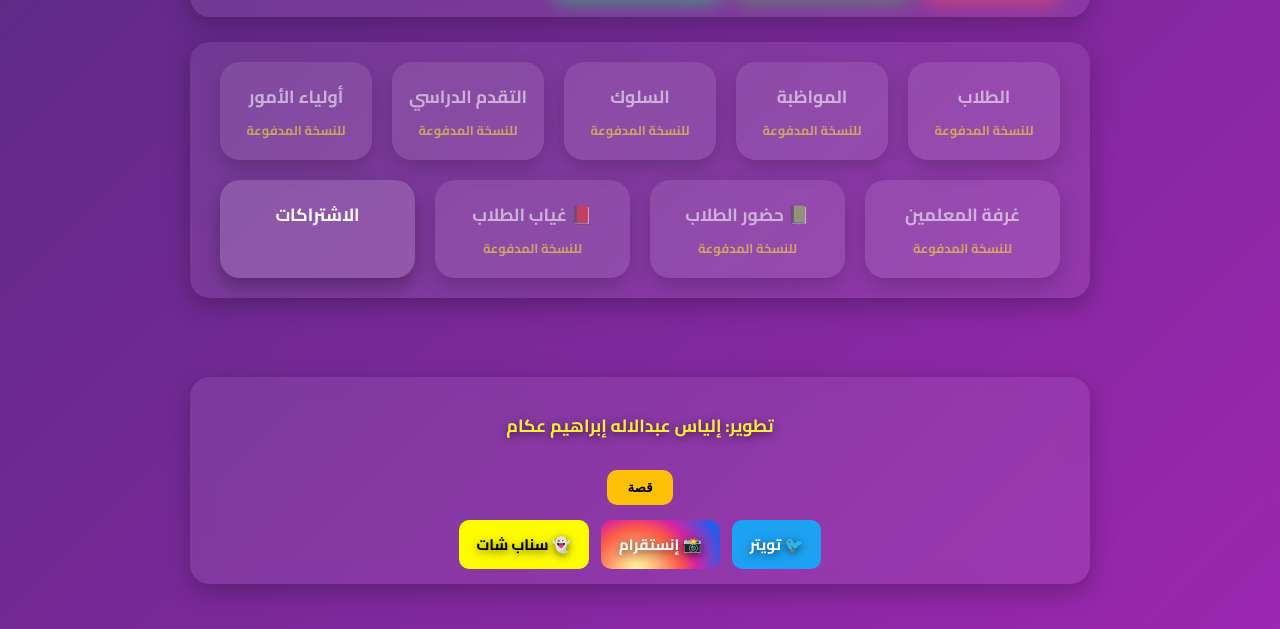
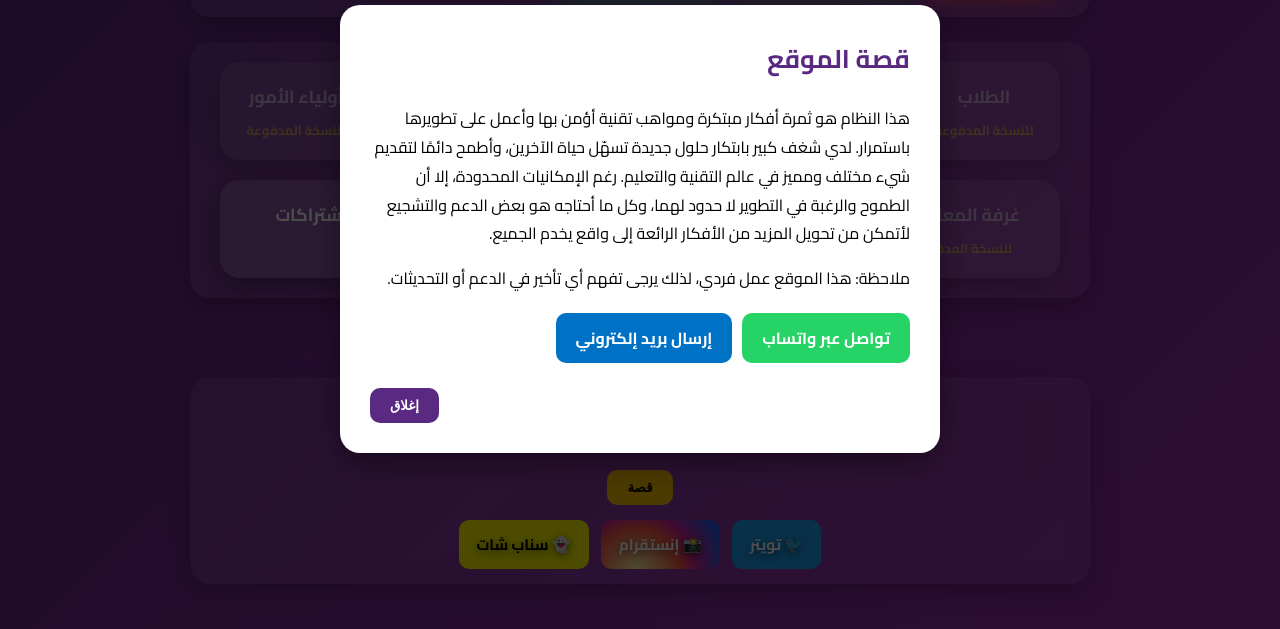
Before and after one commit to Eliasakkam/my-website1, a website: page index.html in a window 1280 px wide. Shown: the part 171-800 px from the top of the page. Drawn offline with Linux system fonts and the light colour scheme.

Commit message:
check story

```diff
--- a/index.html
+++ b/index.html
@@ -193,16 +193,35 @@
   </div>
 
   <!-- قصة -->
-  <div id="storyModal" style="display:none; position:fixed; top:0; right:0; bottom:0; left:0; background: rgba(0,0,0,0.7); z-index:999; justify-content: center; align-items: center;">
-    <div style="background: white; color: black; max-width: 600px; width: 90%; padding: 30px; border-radius: 20px; box-shadow: 0 10px 30px rgba(0,0,0,0.4); position: relative; font-family: 'Cairo', sans-serif;">
-      <h2 style="margin-top: 0; font-size: 1.6rem; color: #5a2a83;">قصة الموقع</h2>
-      <p style="line-height: 1.8;">
-        هذا النظام هو نتيجة عمل فردي وشغف شخصي بالتقنية والتعليم. بدأ كفكرة بسيطة لتسهيل إدارة المدارس بطريقة مرنة وسهلة، وتطور تدريجياً ليصبح أداة قوية تلبي احتياجات الإدارات المدرسية. تم تصميمه وبرمجته بالكامل من قبل إلياس عكام، بدعم من ملاحظات المدارس واستخدام تقنيات حديثة، ليكون نظامًا شاملاً وبسيطًا في نفس الوقت.
-      </p>
-      <p style="line-height: 1.8;">ملاحظة: هذا الموقع عمل فردي، لذلك يرجى تفهم أي تأخير في الدعم أو التحديثات.</p>
-      <button onclick="hideStory()" style="margin-top: 20px; padding: 8px 18px; background-color: #5a2a83; color: white; border: none; border-radius: 8px; cursor: pointer;">إغلاق</button>
+  <div id="storyModal" style="display:none; position:fixed; top:0; right:0; bottom:0; left:0; background: rgba(0,0,0,0.7); z-index:999; display: flex; justify-content: center; align-items: center;">
+  <div style="background: white; color: black; max-width: 600px; width: 90%; padding: 30px; border-radius: 20px; box-shadow: 0 10px 30px rgba(0,0,0,0.4); position: relative; font-family: 'Cairo', sans-serif;">
+    <h2 style="margin-top: 0; font-size: 1.6rem; color: #5a2a83;">قصة الموقع</h2>
+    <p style="line-height: 1.8;">
+      هذا النظام هو ثمرة أفكار مبتكرة ومواهب تقنية أؤمن بها وأعمل على تطويرها باستمرار. لدي شغف كبير بابتكار حلول جديدة تسهّل حياة الآخرين، وأطمح دائمًا لتقديم شيء مختلف ومميز في عالم التقنية والتعليم. رغم الإمكانيات المحدودة، إلا أن الطموح والرغبة في التطوير لا حدود لهما، وكل ما أحتاجه هو بعض الدعم والتشجيع لأتمكن من تحويل المزيد من الأفكار الرائعة إلى واقع يخدم الجميع.
+    </p>
+    <p style="line-height: 1.8;">ملاحظة: هذا الموقع عمل فردي، لذلك يرجى تفهم أي تأخير في الدعم أو التحديثات.</p>
+
+    <!-- أزرار التواصل -->
+    <div style="margin-top: 20px; display: flex; gap: 10px; justify-content: flex-start;">
+      <a href="https://wa.me/966502701039" target="_blank"
+         style="padding: 10px 20px; border-radius: 10px; background-color: #25D366; color: white; font-weight: bold; text-decoration: none; cursor: pointer;">
+        تواصل عبر واتساب
+      </a>
+      <a href="mailto:akkam.elyass@gmail.com?subject=استفسار" target="_blank"
+         style="padding: 10px 20px; border-radius: 10px; background-color: #0072C6; color: white; font-weight: bold; text-decoration: none; cursor: pointer;">
+        إرسال بريد إلكتروني
+      </a>
+    </div>
+
+    <!-- زر إغلاق -->
+    <div style="margin-top: 25px; text-align: left;">
+      <button onclick="hideStory()" style="padding: 10px 20px; border-radius: 10px; border: none; background-color: #5a2a83; color: white; font-weight: bold; cursor: pointer;">
+        إغلاق
+      </button>
     </div>
   </div>
+</div>
+
 
   <script>
     const DEV_CODE_UNLOCK = "elias207"; // رمز التفعيل الصحيح
```
